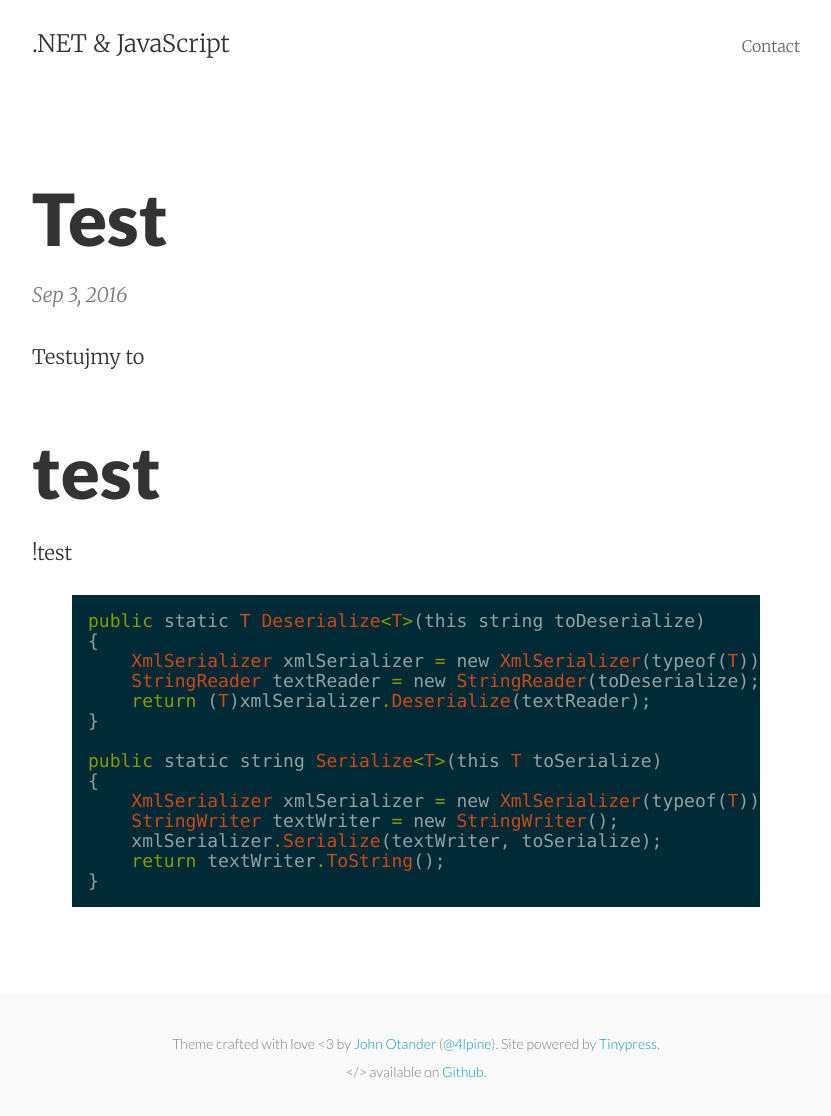
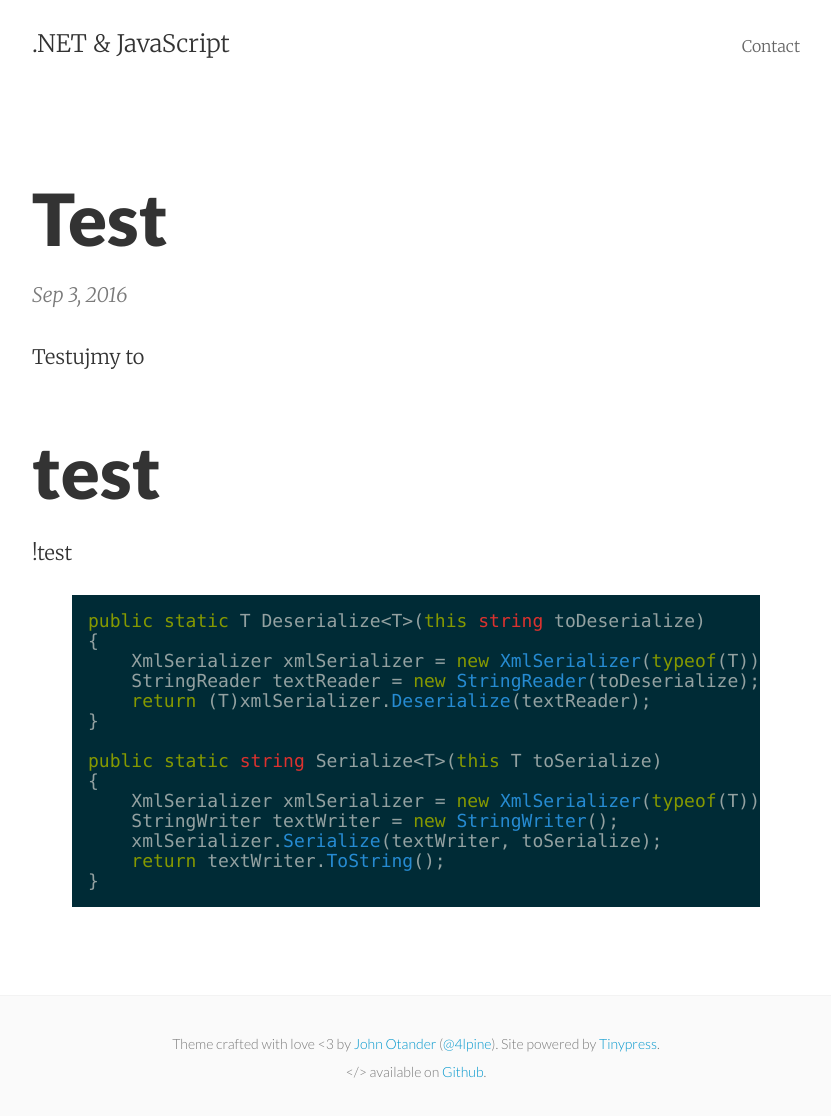
Before and after one commit to karol93/karol93.github.io, a Jekyll site: the page built from _posts/2016-09-03-test.markdown, in a window 1280 px wide. Shown: the whole page, without its empty margins (224-1055 px from the left). Built offline with Jekyll 4.4.1, drawn with Linux system fonts in a browser that asks for light colours.

Commit message:
Post update: Test

```diff
--- a/_posts/2016-09-03-test.markdown
+++ b/_posts/2016-09-03-test.markdown
@@ -7,7 +7,7 @@ Testujmy to
 # test
 !test
 
-{% highlight ruby %}
+{% highlight c# %}
 
 public static T Deserialize<T>(this string toDeserialize)
 {
```
